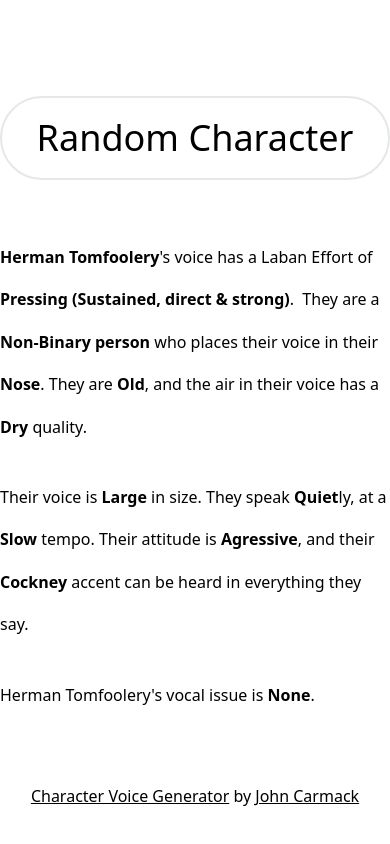
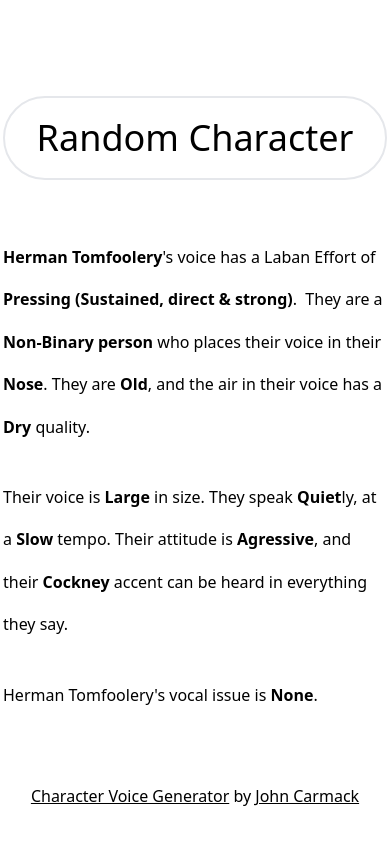
Before and after one commit to johncarmack1984/character-voice-generator, a Vue app: page / in a window 390 px wide. Built offline with nearby package versions, Linux system fonts and the light colour scheme.

Commit message:
made width narrower on mobile devices so text doesn't go to edge of screen

```diff
--- a/src/App.vue
+++ b/src/App.vue
@@ -22,14 +22,14 @@ export default defineComponent({
 
   <header class="text-center">
         <button
-      class="container mx-auto max-w-md mt-24 text-4xl rounded-full border-2 p-5"
+      class="container mx-auto max-w-sm md:max-w-md mt-24 text-4xl rounded-full border-2 p-5"
       @click="character.setAllRandom()"
     >
       Random Character
     </button>
   </header>
 
-  <main class="mx-auto max-w-lg mt-14 flex flex-col items-center">
+  <main class="mx-auto max-w-sm md:max-w-md mt-14 flex flex-col items-center">
     <the-character
       :character="character"
       :traits="traits"
@@ -37,7 +37,7 @@ export default defineComponent({
 
   </main>
 
-  <footer class="container mx-auto center text-center pt-10">
+  <footer class="container mx-auto max-w-sm md:max-w-md center text-center pt-10">
     <a class="underline" target="new" href="https://github.com/johncarmack1984/character-voice-generator">Character Voice Generator</a>
     by <a class="underline" href="https://github.com/johncarmack1984/">John Carmack</a>
   </footer>
--- a/src/stores/character.ts
+++ b/src/stores/character.ts
@@ -1,4 +1,4 @@
-import { defineStore } from "pinia";
+import { defineStore, type StateTree } from "pinia";
 import { useTraitsStore } from './traits';
 
 
@@ -27,7 +27,7 @@ export const useCharacterStore = defineStore('character', {
       "Accent": String,
       "Vocal Issue": String,
     },
-  }) as unknown as RootCharacterState,
+  }) as StateTree,
   getters: {
   },
   actions: {
--- a/src/stores/pronouns.ts
+++ b/src/stores/pronouns.ts
@@ -5,7 +5,7 @@ export const usePronounStore = defineStore('pronouns', {
       "male": { "subj": "he", "obj": "him", "pos": "his", "be": "is", "s": "s"},
       "female": { "subj": "she", "obj": "her", "pos": "her", "be": "is", "s": "s"},
       "neutral": { "subj": "they", "obj": "them", "pos": "their", "be": "are", "s": ""},
-  }),
+  }) as StateTree,
   getters: {
 
   },
--- a/src/stores/traits.ts
+++ b/src/stores/traits.ts
@@ -1,5 +1,5 @@
 import { stringifyStyle } from "@vue/shared";
-import { defineStore } from "pinia";
+import { defineStore, type StateTree } from "pinia";
 
 export interface OptionList {
   length: number;
@@ -64,7 +64,7 @@ export const useTraitsStore = defineStore('traits', {
       'Raspy','Lisp','Mumbler','None',
       ],
     },
-  }),
+  }) as StateTree,
   getters: {
   },
   actions: {
```
